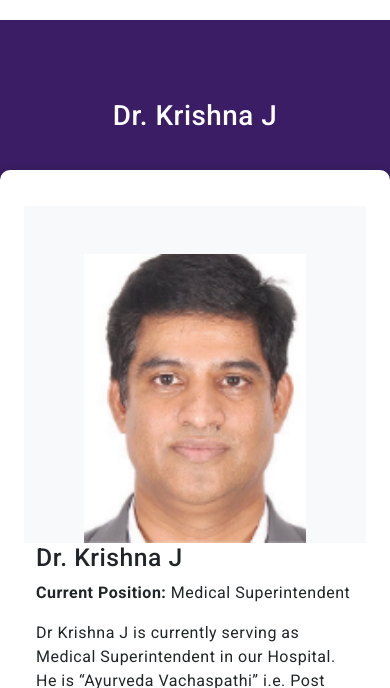
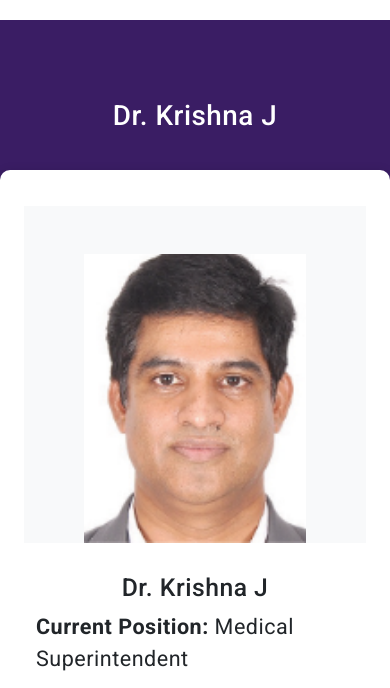
Before and after one commit to bhrgv08/RISANEW, a plain HTML site: page drkrishna.html in a window 390 px wide. Shown: the part 90-778 px from the top of the page. Drawn offline with nearby package versions, Linux system fonts and the light colour scheme.

Commit message:
added text style

```diff
--- a/assets/css/style.css
+++ b/assets/css/style.css
@@ -484,6 +484,10 @@ html,body {
     .dcard {
         text-align: center;
       }
+    .dhead {
+        text-align: center;
+        margin-top: 30px;
+      }
 }
 @media only screen and (max-width: 350px) {
     .nav-scrolled .nabh-logo {
--- a/drkrishna.html
+++ b/drkrishna.html
@@ -133,8 +133,8 @@
                 <img src="assets/imgs/drkrishna.png" class="img-fluid mx-auto d-block mt-5" width="70%" alt="Dr. Krishna J">
               </div>
               <div class="col-md-8 mb-4">
-                <h2>Dr. Krishna J</h2>
-                <p><strong>Current Position:</strong> Medical Superintendent</p>
+                <h2 class="dhead">Dr. Krishna J</h2>
+                <p class="fs-4"><strong>Current Position:</strong> Medical Superintendent</p>
                 <p>Dr Krishna J is currently serving as Medical Superintendent in our Hospital. He is “Ayurveda Vachaspathi” i.e. Post graduate in Panchakarma from institution SDM college of Ayurveda, Hassan and is trained for Traditional Ayurveda Panchakarma and its applications in different disorders under several renowned Vaidyas.</p>
                 <p>He has served in Academics as Professor for over 10 years. In his 19 years journey, he has served under several domains in Ayurveda and Wellness industry. He was ‘Medical Director’ for distinguished organizations like Premier Vedic Village Spa Resorts, Kolkatta; The white Lotus Global Integrative Healthcare Destination, New Delhi; Shatayu Ayurveda Pvt. Ltd, Bengaluru.</p>
                 <p>He is personal consultant for Former Prime Minister of India, Former Chief Minister of Karnataka, Former Chief Justice of Karnataka and several Bureaucrats. He has been a key note speaker in both National and International Conferences on Healthcare and Ayurveda.</p>
```
